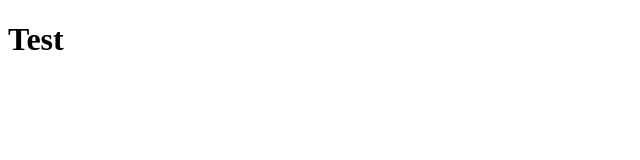
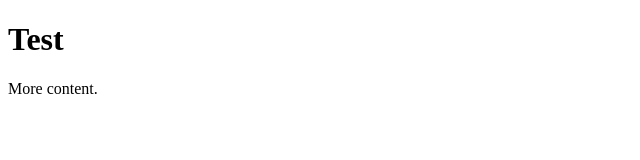
Before and after one commit to drichardson01/test, a plain HTML site: page index.html in a window 1280 px wide. Shown: the whole page, without its empty margins (0-640 px from the left). Drawn offline with Linux system fonts and the light colour scheme.

Commit message:
Added content

```diff
--- a/index.html
+++ b/index.html
@@ -7,5 +7,7 @@
 
 <h1>Test</h1>
 
+<p>More content.</p>
+
 </body>
 </html>
```
